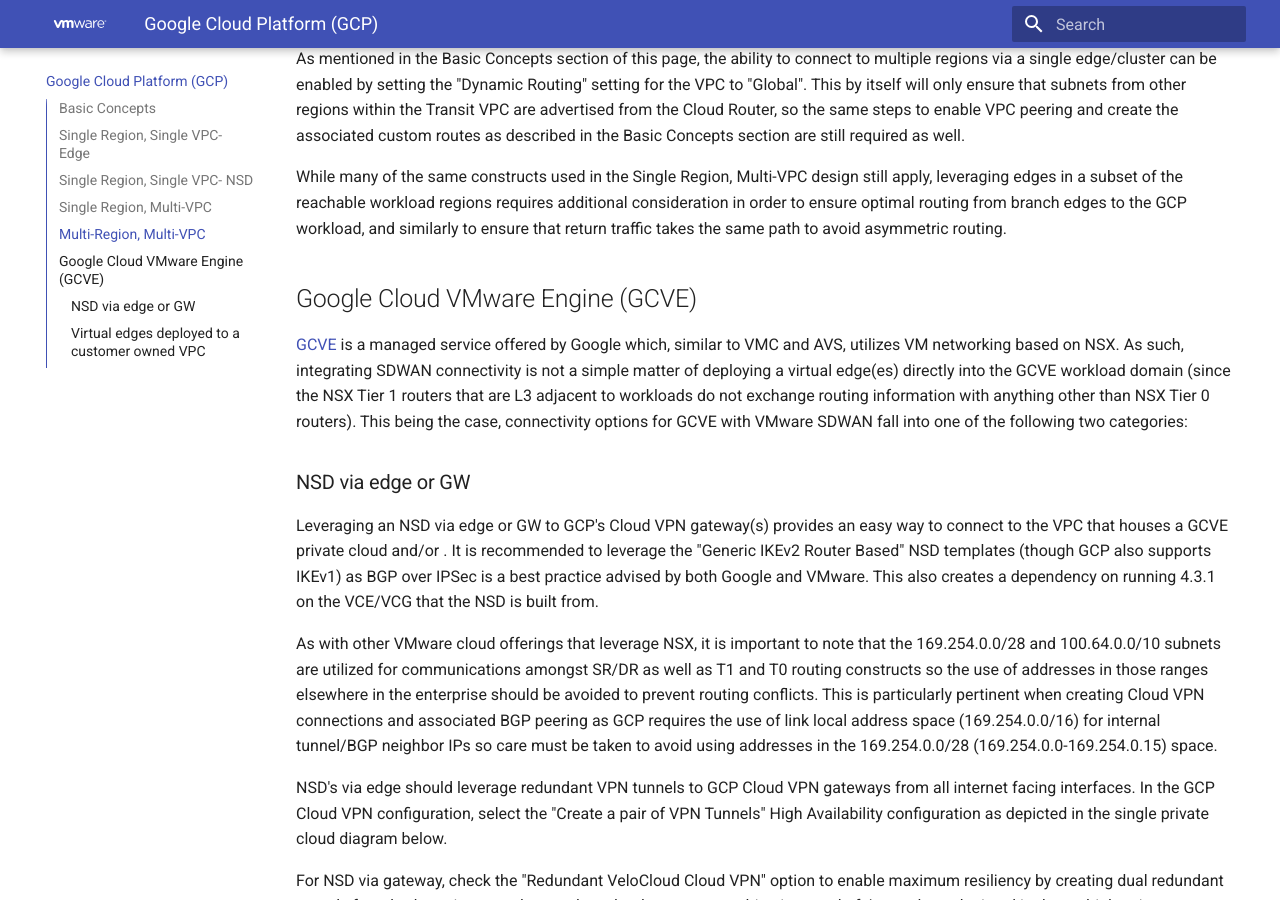
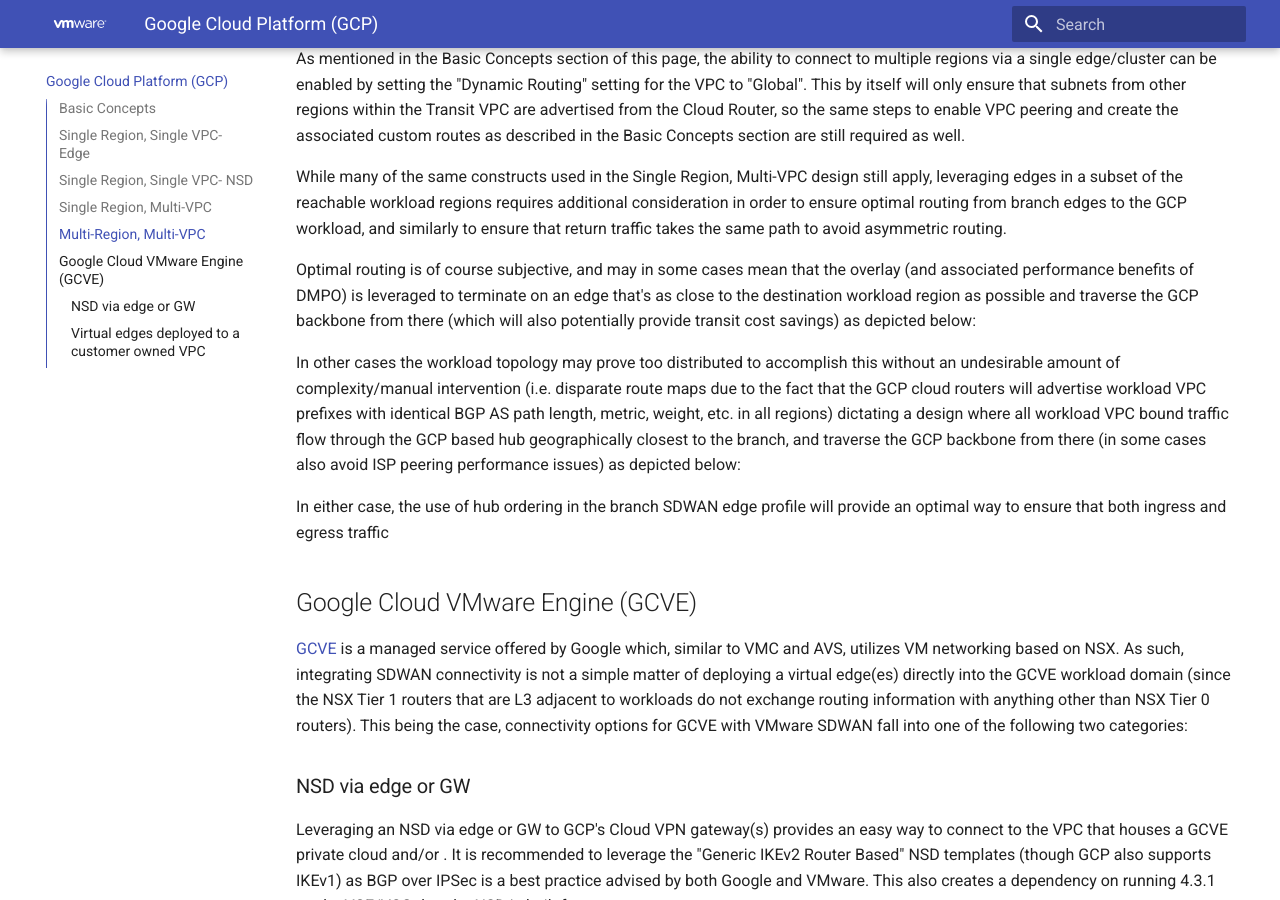
Before and after one commit to el-hoffer/velo-mc-refarch, an MkDocs documentation site: the page built from docs/4-gcp.md, in a window 1280 px wide and 900 px high, scrolled down 6327 px. Built offline with MkDocs 1.6.1 and Material for MkDocs 9.7.7, drawn with Linux system fonts in a browser that asks for light colours.

Commit message:
GCP multi region multi VPC text

```diff
--- a/docs/4-gcp.md
+++ b/docs/4-gcp.md
@@ -80,6 +80,14 @@ As mentioned in the Basic Concepts section of this page, the ability to connect
 
 While many of the same constructs used in the Single Region, Multi-VPC design still apply, leveraging edges in a subset of the reachable workload regions requires additional consideration in order to ensure optimal routing from branch edges to the GCP workload, and similarly to ensure that return traffic takes the same path to avoid asymmetric routing.
 
+Optimal routing is of course subjective, and may in some cases mean that the overlay (and associated performance benefits of DMPO) is leveraged to terminate on an edge that's as close to the destination workload region as possible and traverse the GCP backbone from there (which will also potentially provide transit cost savings) as depicted below:
+<fix this>
+
+In other cases the workload topology may prove too distributed to accomplish this without an undesirable amount of complexity/manual intervention (i.e. disparate route maps due to the fact that the GCP cloud routers will advertise workload VPC prefixes with identical BGP AS path length, metric, weight, etc. in all regions) dictating a design where all workload VPC bound traffic flow through the GCP based hub geographically closest to the branch, and traverse the GCP backbone from there (in some cases also avoid ISP peering performance issues) as depicted below:
+<fix this too>
+
+In either case, the use of hub ordering in the branch SDWAN edge profile will provide an optimal way to ensure that both ingress and egress traffic
+
 ## Google Cloud VMware Engine (GCVE)
 [GCVE](https://cloud.google.com/vmware-engine/docs) is a managed service offered by Google which, similar to VMC and AVS, utilizes VM networking based on NSX.  As such, integrating SDWAN connectivity is not a simple matter of deploying a virtual edge(es) directly into the GCVE workload domain (since the NSX Tier 1 routers that are L3 adjacent to workloads do not exchange routing information with anything other than NSX Tier 0 routers).  This being the case, connectivity options for GCVE with VMware SDWAN fall into one of the following two categories:
 
```
